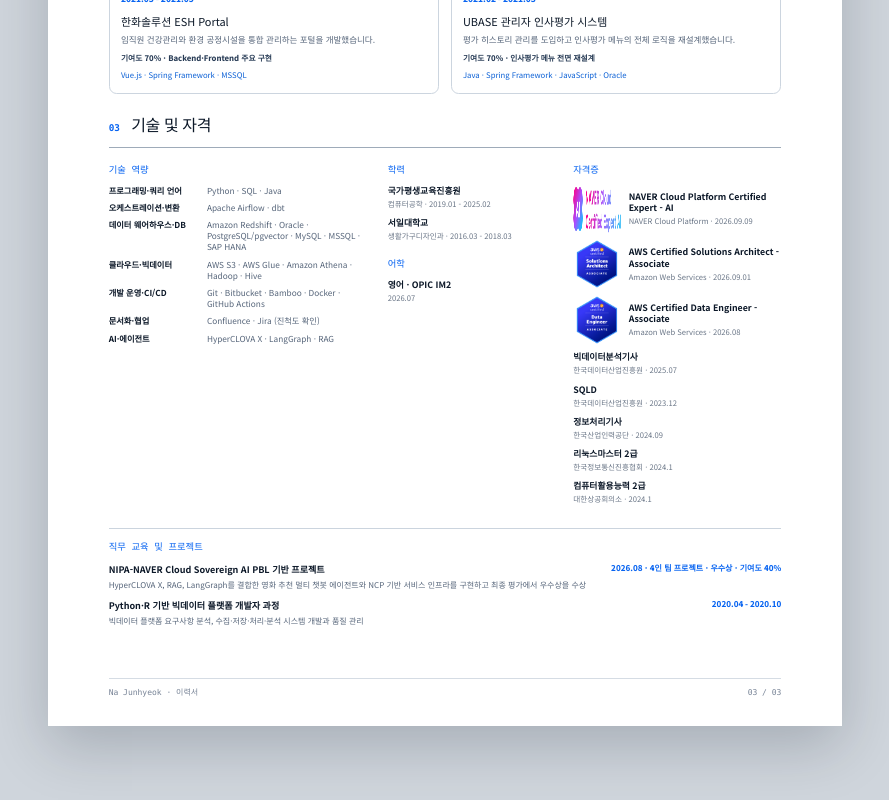
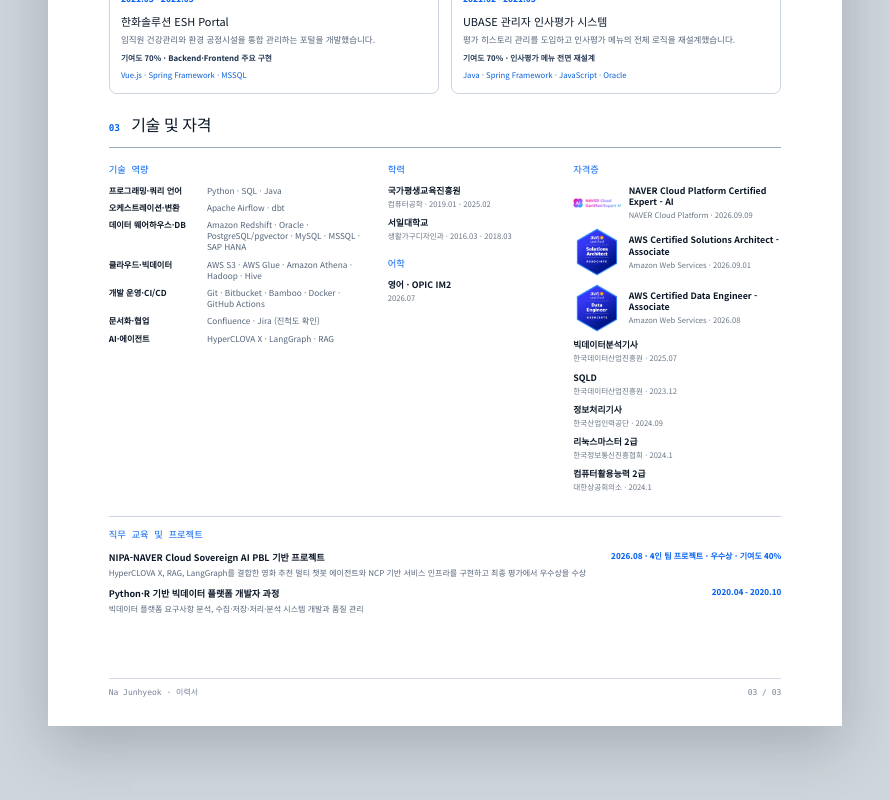
Before and after one commit to junhyeok94-la/junhyeok94-la.github.io, a Next.js app: page /resume in a window 1280 px wide. Shown: the part 2786-3586 px from the top of the page, without its empty margins (195-1084 px from the left). Built offline with nearby package versions, Linux system fonts and the light colour scheme.

Commit message:
fix: preserve certification badge aspect ratios

```diff
--- a/app/globals.css
+++ b/app/globals.css
@@ -253,7 +253,7 @@
 .credential-columns article strong { font-size: 0.9rem; }
 .credential-columns article span { margin-top: 0.25rem; color: #677588; font-size: 0.77rem; }
 .credential-certification-featured { display: grid; grid-template-columns: 72px minmax(0, 1fr); gap: 1rem; align-items: center; }
-.credential-badge { width: 72px; height: 72px; border-radius: 0.45rem; }
+.credential-badge { width: 72px; height: auto; max-height: 72px; border-radius: 0.45rem; object-fit: contain; }
 .credential-columns article .credential-award { width: fit-content; margin-top: 0.45rem; padding: 0.22rem 0.5rem; border-radius: 999px; background: #fff3c4; color: #775600; font-weight: 800; }
 .credential-columns a { display: inline-flex; gap: 0.4rem; align-items: center; color: var(--blue); font-size: 0.82rem; font-weight: 800; }
 .credential-columns > div > a { margin-top: 1.3rem; }
@@ -577,7 +577,7 @@
 .resume-credential-item strong { font-size: 6.6pt; line-height: 1.3; }
 .resume-credential-item span { margin-top: 0.4mm; color: #6a7687; font-size: 5.7pt; }
 .resume-credential-featured { display: grid; grid-template-columns: 12.7mm minmax(0, 1fr); gap: 2mm; align-items: center; }
-.resume-credential-badge { width: 12.7mm; height: 12.7mm; border-radius: 1mm; }
+.resume-credential-badge { width: 12.7mm; height: auto; max-height: 12.7mm; border-radius: 1mm; object-fit: contain; }
 .resume-subheading { margin-top: 4mm !important; }
 .resume-training { display: block; margin-top: 4mm; padding-top: 3mm; border-top: 1px solid #cbd4de; }
 .resume-training > div { display: grid; grid-template-columns: 1fr auto; gap: 1mm 3mm; margin-top: 2mm; }
```
